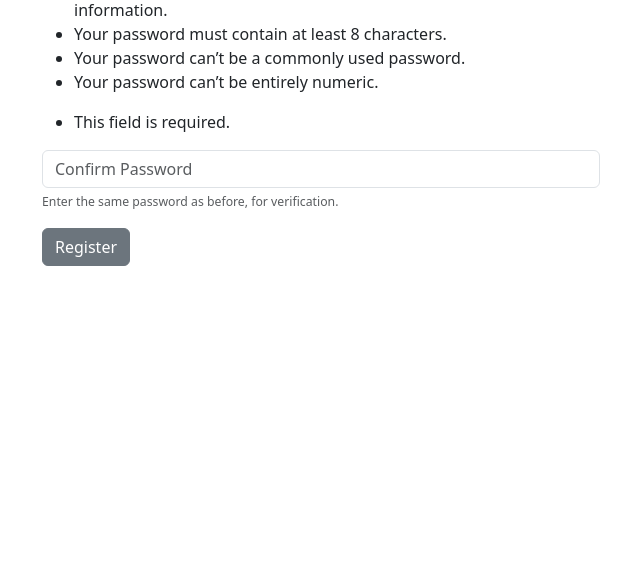
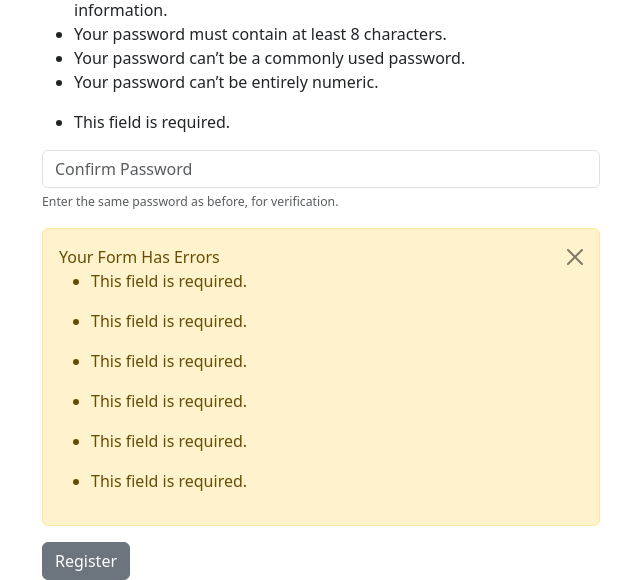
Before and after one commit to mirzaaa101/Django_Project, a Django app: page /register_user/ in a window 1280 px wide. Shown: the part 704-1284 px from the top of the page, without its empty margins (319-959 px from the left). Before the commit the page ends 970 px from the top, so only its background shows below. Run offline with Django 4.2, Linux system fonts and the light colour scheme.

Commit message:
Added Alert Message in the Registration Form

```diff
--- a/website/templates/website/register_user.html
+++ b/website/templates/website/register_user.html
@@ -9,6 +9,17 @@
     <form method="POST" action="#">
         {% csrf_token %}
         {{ form.as_p }}
+        {% if form.errors %}
+        <div class="alert alert-warning alert-dismissible fade show" role="alert">
+            Your Form Has Errors
+            {% for field in form %}
+            {% if field.errors %}
+            {{ field.errors }}
+            {% endif %}
+            {% endfor %}
+            <button type="button" class="btn-close" data-bs-dismiss="alert" aria-label="Close"></button>
+        </div>
+        {% endif %}
         <button type="submit" class="btn btn-secondary">Register</button>
     </form>
 </div>
--- a/website/views.py
+++ b/website/views.py
@@ -43,6 +43,7 @@ def register_user(request):
            return redirect('views.home')
        else:
             form = SignUpForm()
+            messages.error(request, "Error, please properly fillup all the field!")
             return render(request, 'website/register_user.html', {'form':form})
 
    form = SignUpForm(request.POST)
```
